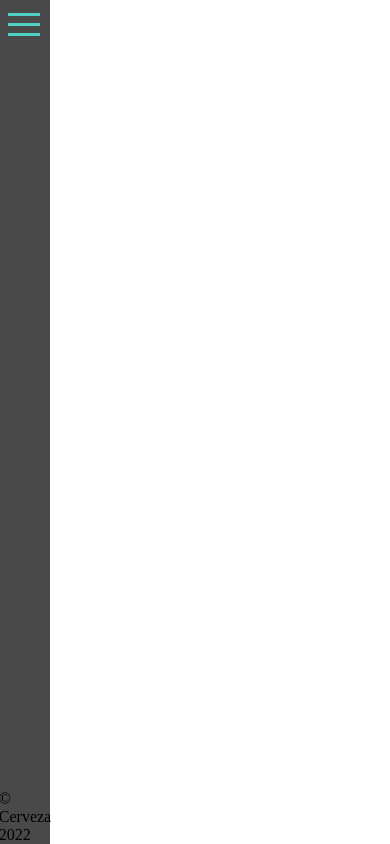
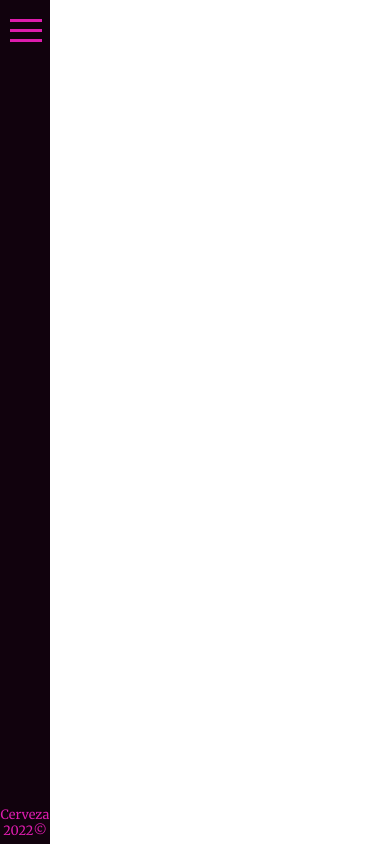
Before and after one commit to adampaulsackfield/beer-project, a React (Create React App) app: page / in a window 390 px wide. Built offline with nearby package versions, Linux system fonts and the light colour scheme.

Commit message:
functional navigation on mobile

```diff
--- a/src/assets/sass/_base.scss
+++ b/src/assets/sass/_base.scss
@@ -1,5 +1,9 @@
+@use './variables' as *;
+
 body {
 	display: flex;
+	color: white;
+	font-family: $font-serif;
 }
 
 .container {
--- a/src/assets/sass/_reset.scss
+++ b/src/assets/sass/_reset.scss
@@ -3,3 +3,12 @@
 	padding: 0;
 	box-sizing: border-box;
 }
+
+h1,
+h2,
+h3 {
+	margin: 0;
+	padding: 0;
+	font-weight: normal;
+	font-size: 1rem;
+}
--- a/src/assets/sass/_variables.scss
+++ b/src/assets/sass/_variables.scss
@@ -1 +1,11 @@
+@import url('https://fonts.googleapis.com/css2?family=Karla:wght@300;400;700&family=Merriweather:wght@300;400;700&display=swap');
+
 $color-white: white;
+$color-accent: #dd1cad;
+$color-sidebar: #11020d;
+$color-background: #440935;
+$text-primary: #770f5d;
+$text-secondary: #aa1685;
+
+$font-sans: 'Karla', sans-serif;
+$font-serif: 'Merriweather', serif;
--- a/src/components/Form/Form.scss
+++ b/src/components/Form/Form.scss
@@ -1,11 +1,12 @@
 @use '../../assets/sass/variables' as *;
 
 .form {
+	height: 800px;
 	display: flex;
-	height: 800px;
 	flex-direction: column;
 	justify-content: center;
 	gap: 1rem;
+
 	transform: translateX(-100%);
 	transition: all ease-in 400ms;
 
@@ -14,16 +15,30 @@
 	}
 
 	&__header {
+		font-size: 2rem;
+	}
+
+	&__input {
+		background: transparent;
+		border: none;
+		border-bottom: solid 1px $color-accent;
 		color: white;
+
+		&:focus {
+			outline: none;
+		}
+
+		&[type='text'] {
+			padding: 0.4rem 0.2rem;
+		}
 	}
 
 	&__label {
-		width: 100%;
 		display: flex;
 		justify-content: space-between;
 	}
 
 	&__checkbox {
-		margin-left: 1rem;
+		accent-color: $color-accent;
 	}
 }
--- a/src/components/Header/Header.jsx
+++ b/src/components/Header/Header.jsx
@@ -5,15 +5,18 @@ import './Header.scss';
 const Header = ({ isOpen, setIsOpen }) => {
 	return (
 		<header className='header'>
-			<h1 className={`header__logo ${isOpen ? 'show' : ''}`}>Cerveza</h1>
+			<h1 className={`header__logo ${isOpen ? 'header__logo--show' : ''}`}>
+				Cerveza
+			</h1>
 
-			<Hamburger
-				className='header__menu'
-				toggled={isOpen}
-				toggle={setIsOpen}
-				onToggle={''}
-				color='#4FD1C5'
-			/>
+			<div className='header__menu'>
+				<Hamburger
+					toggled={isOpen}
+					toggle={setIsOpen}
+					onToggle={''}
+					color='#dd1cad'
+				/>
+			</div>
 		</header>
 	);
 };
--- a/src/components/Header/Header.scss
+++ b/src/components/Header/Header.scss
@@ -2,15 +2,26 @@
 
 .header {
 	width: 100%;
+	position: relative;
 	display: flex;
-	justify-content: space-between;
-	align-items: center;
+	padding-top: 0.1rem;
+
+	color: $color-white;
 
 	&__logo {
 		display: none;
+		font-weight: bold;
+		font-size: 2rem;
+		letter-spacing: 2px;
+
+		&--show {
+			display: inherit;
+		}
+	}
+
+	&__menu {
+		position: absolute;
+		top: 0;
+		right: 0;
 	}
 }
-
-.show {
-	display: inline;
-}
--- a/src/components/Navbar/Navbar.jsx
+++ b/src/components/Navbar/Navbar.jsx
@@ -10,12 +10,14 @@ const Navbar = () => {
 	const date = new Date();
 
 	return (
-		<aside className={`navbar ${isOpen ? 'open' : ''}`}>
+		<aside className={`navbar ${isOpen ? 'navbar--open' : ''}`}>
 			<Header isOpen={isOpen} setIsOpen={setIsOpen} />
 
 			<Form isOpen={isOpen} />
 
-			<p>&copy; Cerveza {date.getFullYear()}</p>
+			<footer className='navbar__footer'>
+				Cerveza {date.getFullYear()}&copy;
+			</footer>
 		</aside>
 	);
 };
--- a/src/components/Navbar/Navbar.scss
+++ b/src/components/Navbar/Navbar.scss
@@ -3,19 +3,27 @@
 .navbar {
 	height: 100vh;
 	width: 50px;
-	background-color: #494949;
+	background-color: $color-sidebar;
 
 	display: flex;
 	flex-direction: column;
 	align-items: center;
 	justify-content: space-between;
+	padding-left: 4px;
 	transition: width ease-in-out 300ms;
+	padding: 6px 0;
+
+	&--open {
+		width: 200px;
+	}
+
+	&--show {
+		display: inline;
+	}
+
+	&__footer {
+		font-size: 0.8rem;
+		text-align: center;
+		color: $color-accent;
+	}
 }
-
-.open {
-	width: 200px;
-}
-
-.show {
-	display: inline;
-}
```
